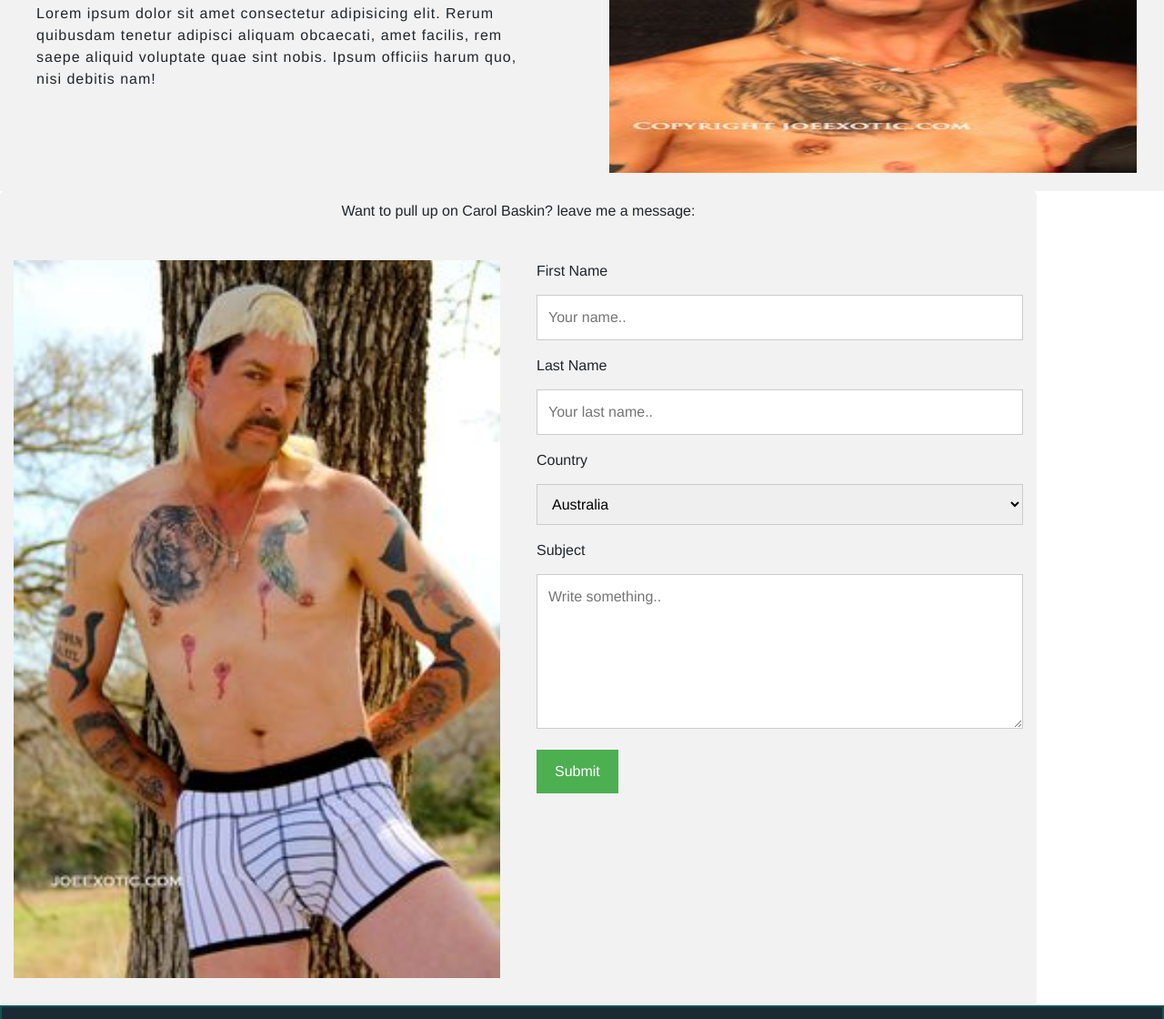
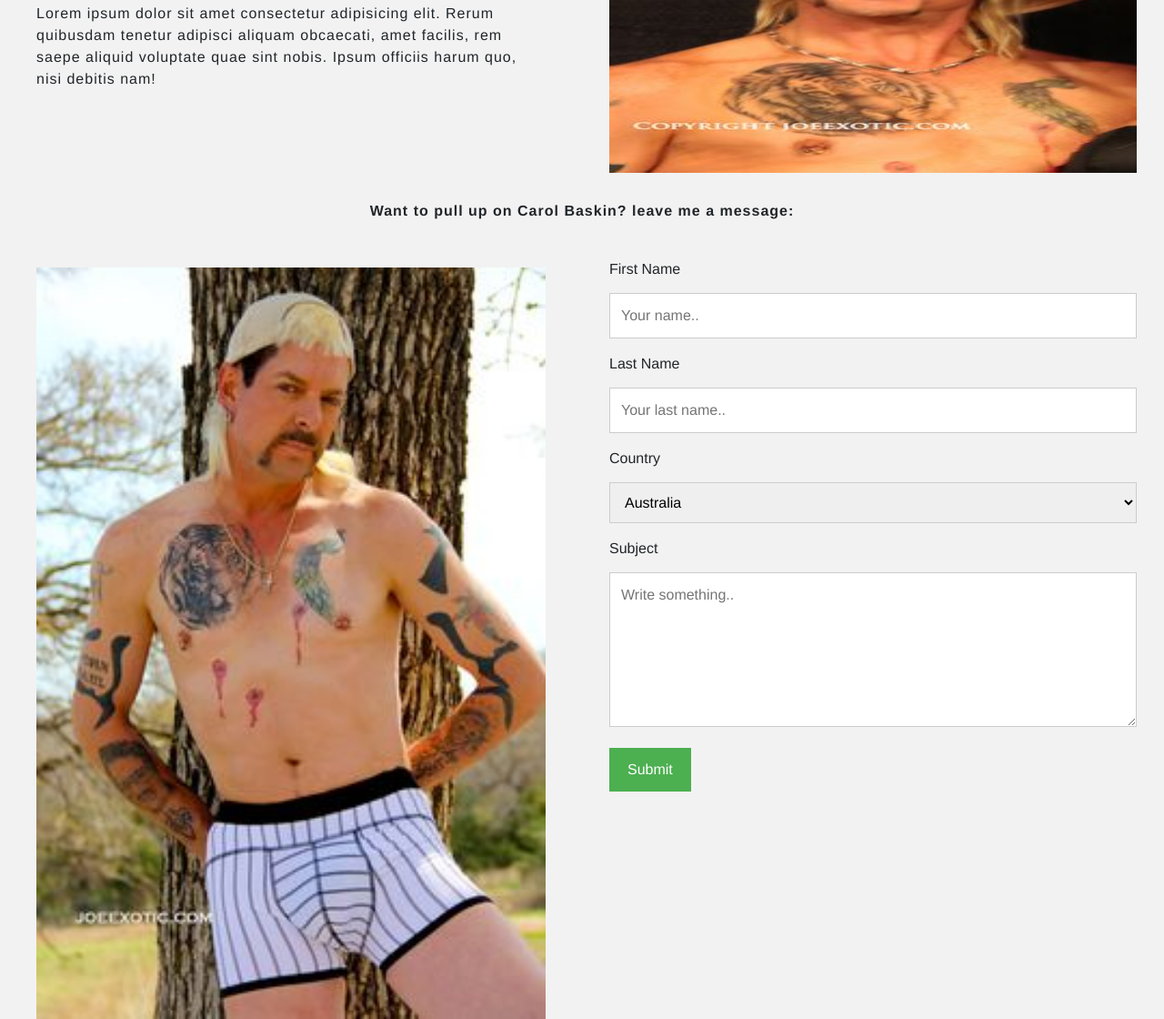
Before and after one commit to Benisante/JoeExotic, a plain HTML site: page index.html in a window 1280 px wide. Shown: the part 509-1629 px from the top of the page at 91% size. Drawn offline with nearby package versions, Linux system fonts and the light colour scheme.

Commit message:
added texts

```diff
--- a/index.html
+++ b/index.html
@@ -70,24 +70,26 @@
     <section class="info">
         <div class="gridContainer">
             <div class="gridLeft">
-                <p><i>"Lorem ipsum dolor, sit amet consectetur adipisicing elit. Suscipit, adipisci magnam est quasi consequuntur odio accusamus vero deserunt rem eaque pariatur repellendus" </i></p>
-                <p>Lorem ipsum dolor sit amet consectetur adipisicing elit. Rerum quibusdam tenetur adipisci aliquam obcaecati, amet facilis, rem saepe aliquid voluptate quae sint nobis. Ipsum officiis harum quo, nisi debitis nam!</p>
+                <p><i>"Lorem ipsum dolor, sit amet consectetur adipisicing elit. Suscipit, adipisci magnam est quasi
+                        consequuntur odio accusamus vero deserunt rem eaque pariatur repellendus" </i></p>
+                <p>Lorem ipsum dolor sit amet consectetur adipisicing elit. Rerum quibusdam tenetur adipisci aliquam
+                    obcaecati, amet facilis, rem saepe aliquid voluptate quae sint nobis. Ipsum officiis harum quo, nisi
+                    debitis nam!</p>
             </div>
             <div class="gridRight">
                 <img src="./images/46c7c6318beaaeaab3c1f8671042eb18--cowboy-exotic.jpg" alt="joe tiger">
             </div>
         </div>
     </section>
-    <div>
-        <div class="container">
-            <div style="text-align:center">
+    <section class="contact">
+        <div  class="contactTitle" style="text-align:center">
             <p>Want to pull up on Carol Baskin? leave me a message:</p>
         </div>
-            <div class="row">
-                <div class="column">
+        <div class="gridContainer">
+            <div class="gridLeft">
                 <img src="./images/781cabfd19166600235cd8b4a95fc7c5--ware-men.jpg" style="width:100%">
             </div>
-                <div class="column">
+            <div class="gridRight">
                 <form ">
                     <label for=" fname">First Name</label>
                     <input type="text" id="fname" name="firstname" placeholder="Your name..">
@@ -106,8 +108,8 @@
                 </form>
             </div>
         </div>
-        </div>
-    </div>
+    </section>
+
     <footer>
         <div class="footer">
             <div class="inner-footer">
--- a/styles/contact.css
+++ b/styles/contact.css
@@ -1,4 +1,3 @@
-/* Style inputs */
 input[type=text], select, textarea {
     width: 100%;
     padding: 12px;
@@ -21,12 +20,7 @@ input[type=text], select, textarea {
   }
 
   /* Style the container/contact section */
-  .container {
-      margin: 0;
-    border-radius: 5px;
-    background-color: #f2f2f2;
-    padding: 10px;
-  }
+
 
   /* Create two columns that float next to eachother */
   .column {
@@ -42,5 +36,3 @@ input[type=text], select, textarea {
     display: table;
     clear: both;
   }
-
-  /* Responsive layout - when the screen is less than 600px wide, make the two columns stack on top of each other instead of next to each other */
--- a/styles/grid.css
+++ b/styles/grid.css
@@ -5,6 +5,7 @@
 }
 
 .gridContainer {
+
     height: 100%;
     display: grid;
     grid-template-columns: repeat(2, 1fr);
@@ -25,3 +26,19 @@
     width: 100%;
     height: 350px;
 }
+
+.contact {
+
+    background-color: #F2F2F2;
+}
+
+.contactTitle{
+    padding: 10px 0;
+
+}
+
+.contactTitle p {
+    font-weight: bold;
+    letter-spacing: 1px;
+    margin: 0;
+}
```
Lines whose indentation alone changed are shown as unchanged.
